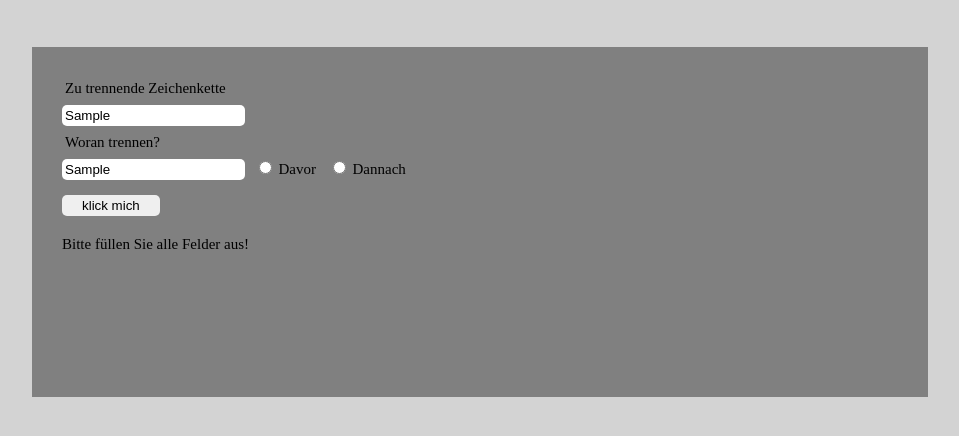
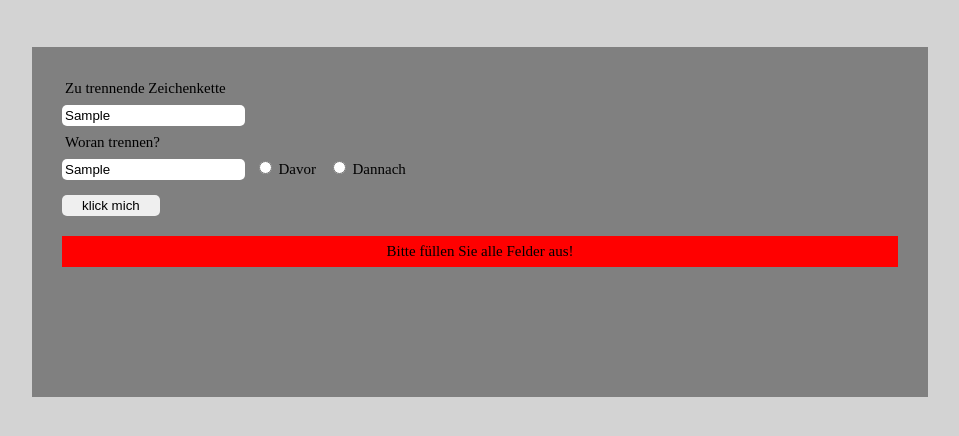
Before and after one commit to MariaRiosNavarro/string-separator, a plain HTML site: page index.html in a window 1280 px wide. Both pictures are taken after typing "Sample", "Sample" into the empty fields and a click on the input "klick mich". Shown: the part 66-502 px from the top of the page, without its empty margins (160-1119 px from the left). Drawn offline with Linux system fonts and the light colour scheme.

Commit message:
change style alert

```diff
--- a/assets/css/styles.css
+++ b/assets/css/styles.css
@@ -64,3 +64,7 @@ input[type="radio"] {
   display: block;
   margin-top: 2rem;
 }
+
+.output p {
+  padding: 0.7rem;
+}
--- a/assets/js/main.js
+++ b/assets/js/main.js
@@ -25,7 +25,7 @@ function split() {
   // Add check if form is empty
 
   if (text === "" || spliter === "" || (before === false && after === false)) {
-    return (output.innerHTML = "Bitte füllen Sie alle Felder aus!");
+    return (output.innerHTML = `<p style="background-color: red; text-align: center;" >Bitte füllen Sie alle Felder aus!</p>`);
   }
 
   // find spliter
```
